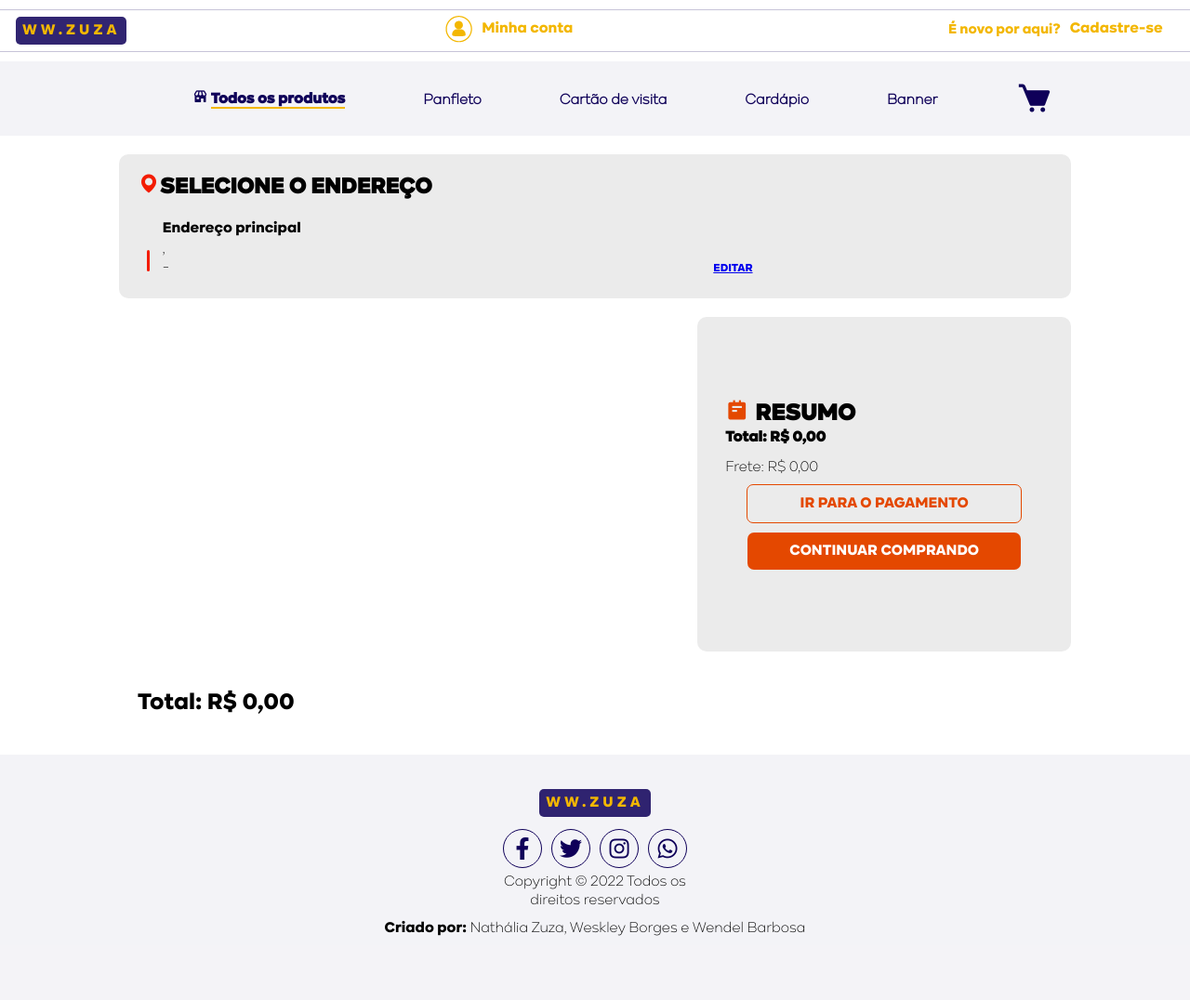
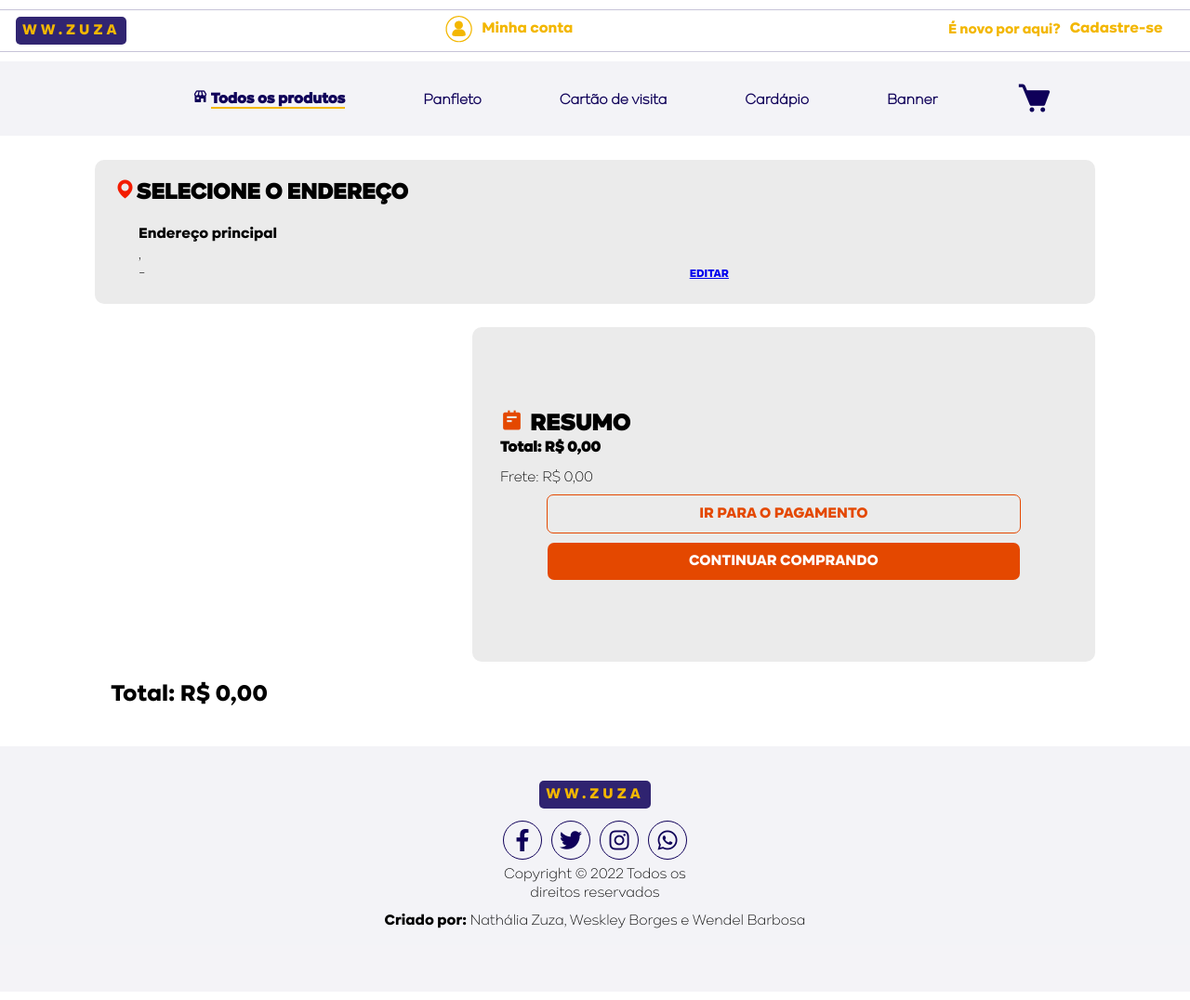
Before and after one commit to NathaliaZuza/ProjetoWW_Zuza, a PHP site: page /carrinho.php in a window 1280 px wide. Shown: the whole page at 93% size. After the commit the page ends 999 px from the top, so only its background shows below. Run offline with PHP 8.4, Linux system fonts and the light colour scheme; the visitor is signed in with stand-in values (Sample User, id 1); data comes from the database, SQL or seed files in the repository; data that the repository does not hold is empty.

Commit message:
ultima atualização

```diff
--- a/carrinho.php
+++ b/carrinho.php
@@ -40,7 +40,7 @@
 
 <!------------ENDERECO----------->
 
-<div class='container'>
+
     <div class="endereco">
 
         <h2> <i class='bx bxs-map'></i>SELECIONE O ENDEREÇO</h2>
@@ -53,6 +53,7 @@
              echo   "<p>{$endereco["complemento"]} </p>";
         ?>
         </div>
+
         <div class="editar-endereco">
             <?php
              echo "<div class='editar'><a href='../../view/cliente/AtualizarDadosCliente.php?id={$cliente["id"]}'>EDITAR</a></div>";
@@ -61,6 +62,7 @@
     </div>
 
 <!------------CARRINHO----------->
+<div class='container'>
     <div class="container-itens">
         <?php
             require_once './dao/ProdutoDAO.php';
@@ -77,7 +79,7 @@
                 echo "<div class='itens'>";
                 echo "<div class='item1'>";
                 echo "  <div class='div-img'>";
-        echo "      <p><img src='../img/produto/foto/{$produto["foto"]}' width='112'/></p>";
+                echo "      <p><img src='img/produto/foto/{$produto["foto"]}' width='112'/></p>";
                 echo "  </div>";
                 echo "  </div>";
 
@@ -87,7 +89,7 @@
                             </div>";
 
                 echo "  <div class='menos1_carrinho'>
-                    <a href='/controller/produto/carrinhoController.php?id={$produto["id"]}&acao=del1'>
+                            <a href='controller/produto/carrinhoController.php?id={$produto["id"]}&acao=del1'>
                                 -
                             </a>
                         </div>";
@@ -133,7 +135,7 @@
                 "       </div>";
 
                 echo "  <div class='remover_carrinho'>
-                    <a onclick='return confirmarExcluir();' href='/controller/produto/carrinhoController.php?id={$produto["id"]}&acao=del'>
+                            <a onclick='return confirmarExcluir();' href='controller/produto/carrinhoController.php?id={$produto["id"]}&acao=del'>
                                 REMOVER ITEM <i class='bx bx-trash'></i>
                             </a>";
                 echo    "</div>";
@@ -143,18 +145,12 @@
 
             }  ?>
     </div>
+
     <script>
           function confirmarExcluir(){
             return confirm("Você tem certeza que deseja remover esse produto do carrinho?");
         }
     </script>
-<!------------TOTAL----------->
-
-        <?php
-        echo "  <div class='total_carrinho'>
-                    Total: R$ ", number_format($total, 2, ",", "."),
-             "  </div>";
-        ?>
 
 <!------------RESUMO----------->
         <div class="resumo">
@@ -172,6 +168,14 @@
         </div>
 
     </div>
+</div>
+<!------------TOTAL----------->
+
+    <?php
+        echo "  <div class='total_carrinho'>
+                   <p style='text-align: left; margin-left: 8%;'>Total: R$ ", number_format($total, 2, ",", "."),
+             "</p></div>";
+    ?>
 <!------------SE NÃO EXISTIR PRODUTOS----------->
     <?php
     } else {
@@ -183,7 +187,8 @@
     ?>
 
 <!---------FOOTER---------->
-
+</div>
+    </div>
     <footer>
         <div class="social">
             <p><span class="logo">WW.ZUZA</span></p>
--- a/css/carrinho.css
+++ b/css/carrinho.css
@@ -25,13 +25,11 @@ h2{
 }
 .container {
     /* border: 1px solid #f31c00; */
-    max-width: 80%;
     height: 100%;
-    margin: 20px auto;
-    grid-gap: 20px ;
+    margin: 0 8% 0 8%;
+    grid-gap: 20px;
     display: grid;
-    grid-template-areas: 'endereco endereco endereco endereco'
-                         'container-itens container-itens container-itens resumo';
+    grid-template-areas: 'container-itens resumo';
 }
 .container-itens {
     grid-area: container-itens;
@@ -72,6 +70,7 @@ h2{
     grid-area: endereco;
     background-color: #ebebeb;
     border-radius: 10px;
+    margin: 2% 8% 2% 8%;
     font-family: kinetika-light;
 }
 .info{
@@ -90,7 +89,6 @@ h2{
 }
 .endereco i{
     color: #f31c00;
-
 }
 .editar-endereco{
     display: inline-block;
```
Lines whose indentation alone changed are shown as unchanged.
